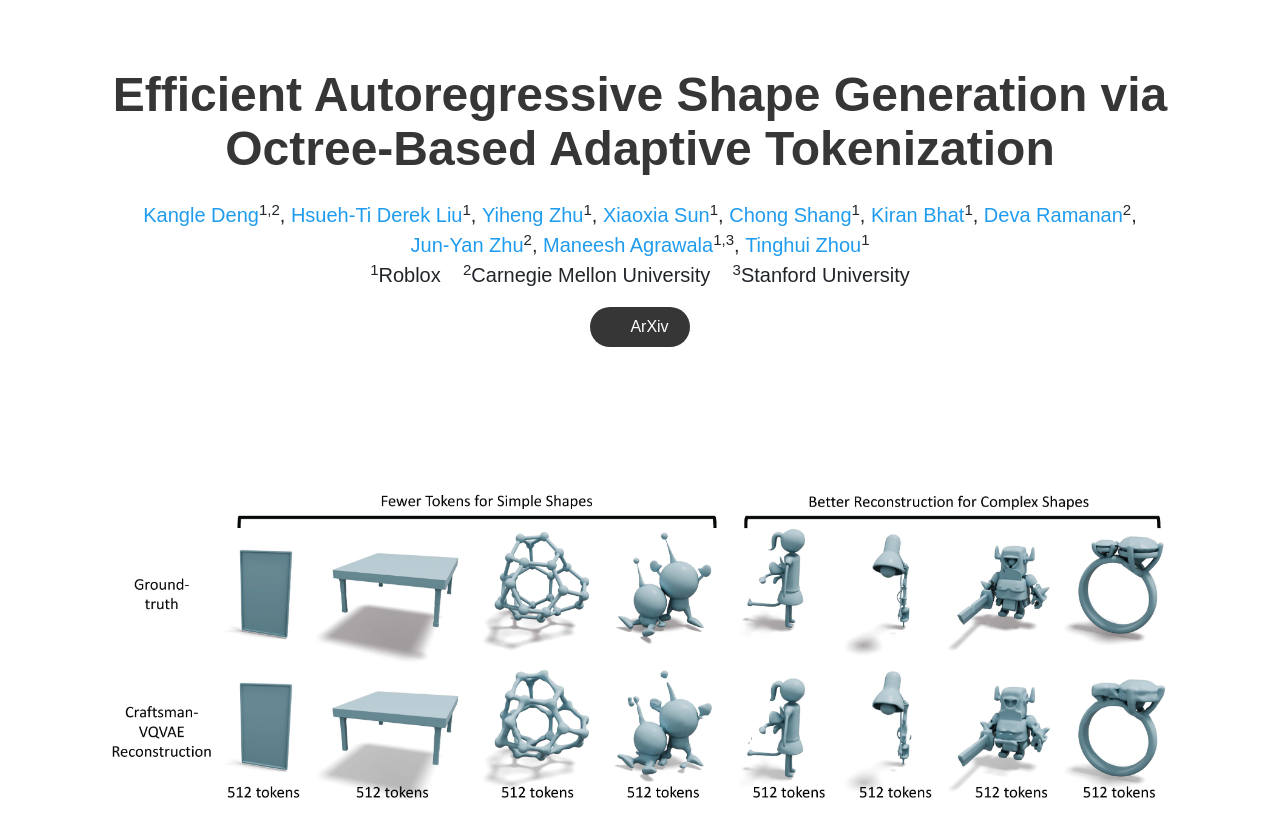
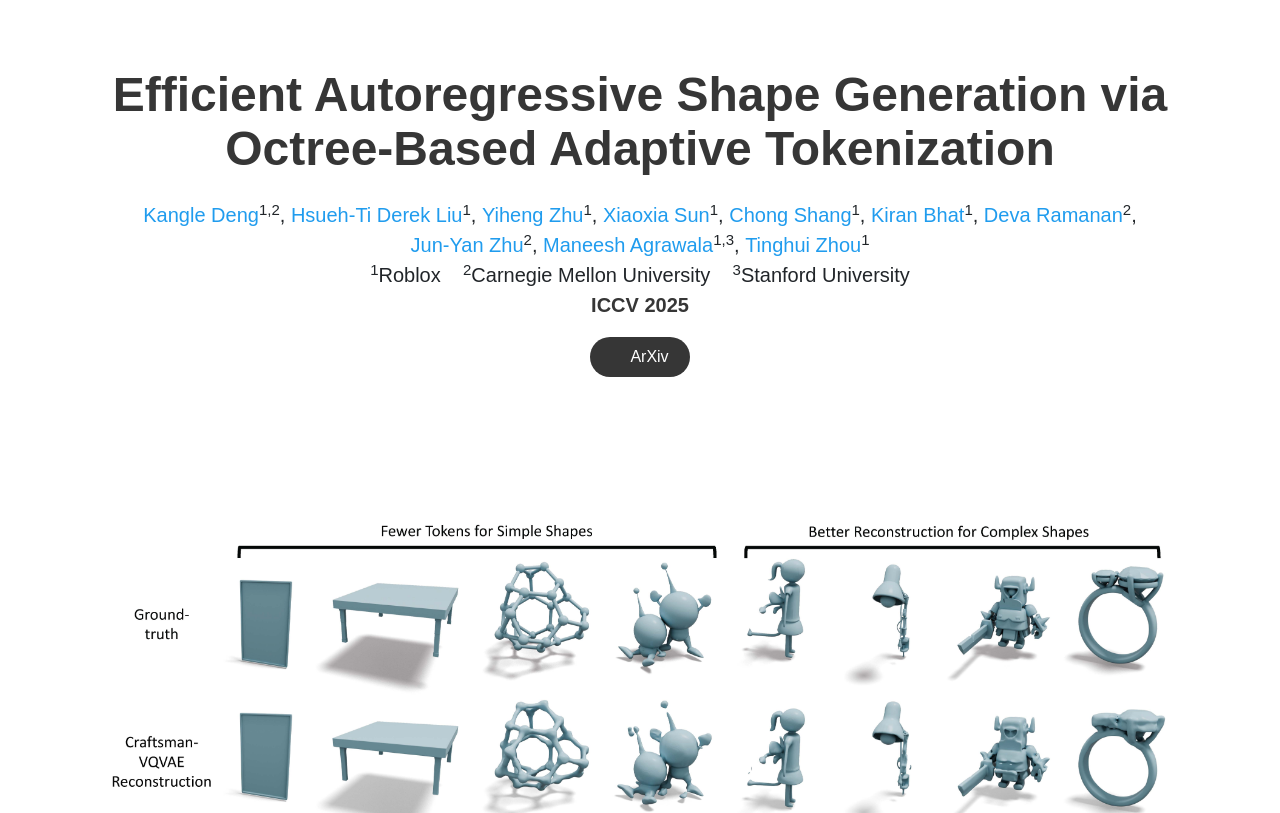
Before and after one commit to oat-3d/oat-3d.github.io, a plain HTML site: page index.html in a window 1280 px wide. Shown: the top 813 px of the page. Drawn offline with nearby package versions, Linux system fonts and the light colour scheme; some packages are replaced by stand-ins of ours; a script that the page names is missing; some icons are missing; a web font is replaced by a local one.

Commit message:
Add ICCV 2025

```diff
--- a/index.html
+++ b/index.html
@@ -109,6 +109,8 @@
                     <span class="author-block"><sup >1</sup>Roblox</span> &nbsp&nbsp
                     <span class="author-block"><sup>2</sup>Carnegie Mellon University</span> &nbsp&nbsp
                     <span class="author-block"><sup>3</sup>Stanford University</span>
+                    <br>
+                    <span class="author-block"><strong>ICCV 2025</strong></span>
                     <!-- <span class="eql-cntrb"><small><br><sup>*</sup>Indicates Equal Contribution</small></span> -->
                   </div>
 
```
Also changed, not shown: 1 other file.
